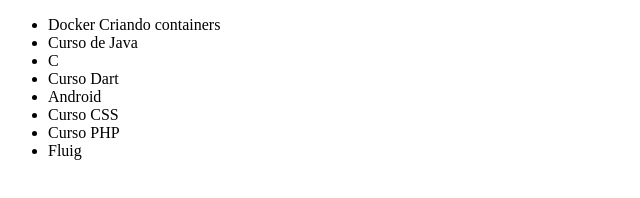
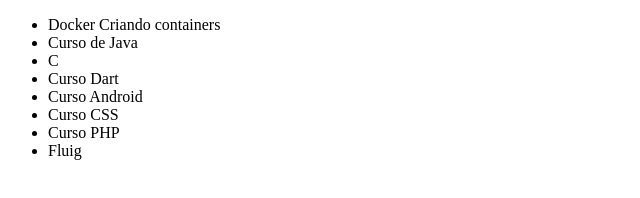
Before and after one commit to caioantonio/alura-git2, a plain HTML site: page index.html in a window 1280 px wide. Shown: the full height of the page, 0-640 px from the left. Drawn offline with Linux system fonts and the light colour scheme.

Commit message:
Alterando curso de Android

```diff
--- a/index.html
+++ b/index.html
@@ -12,7 +12,7 @@
         <li> Curso de Java</li>
         <li>C</li>
         <li>Curso Dart</li>
-        <li>Android</li>
+        <li> Curso Android</li>
         <li> Curso CSS</li>
         <li>Curso PHP</li>
 
```
